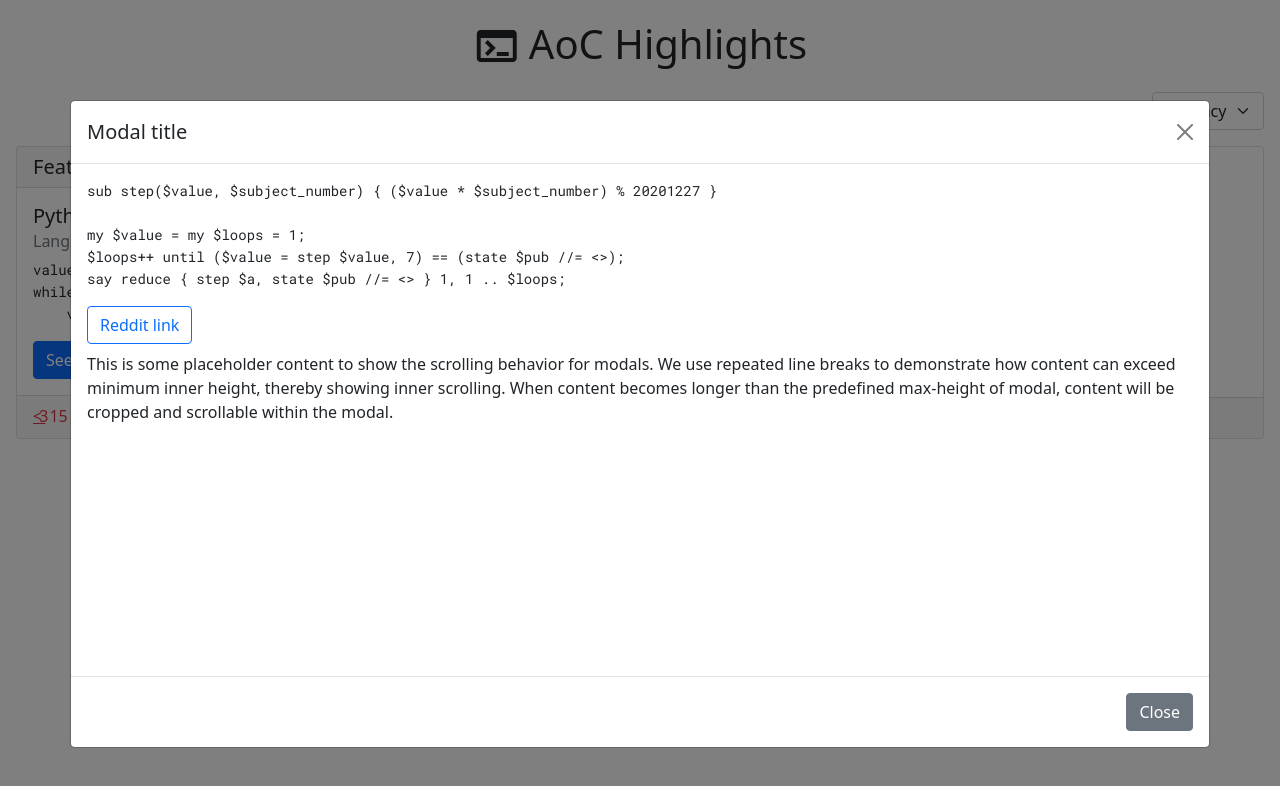
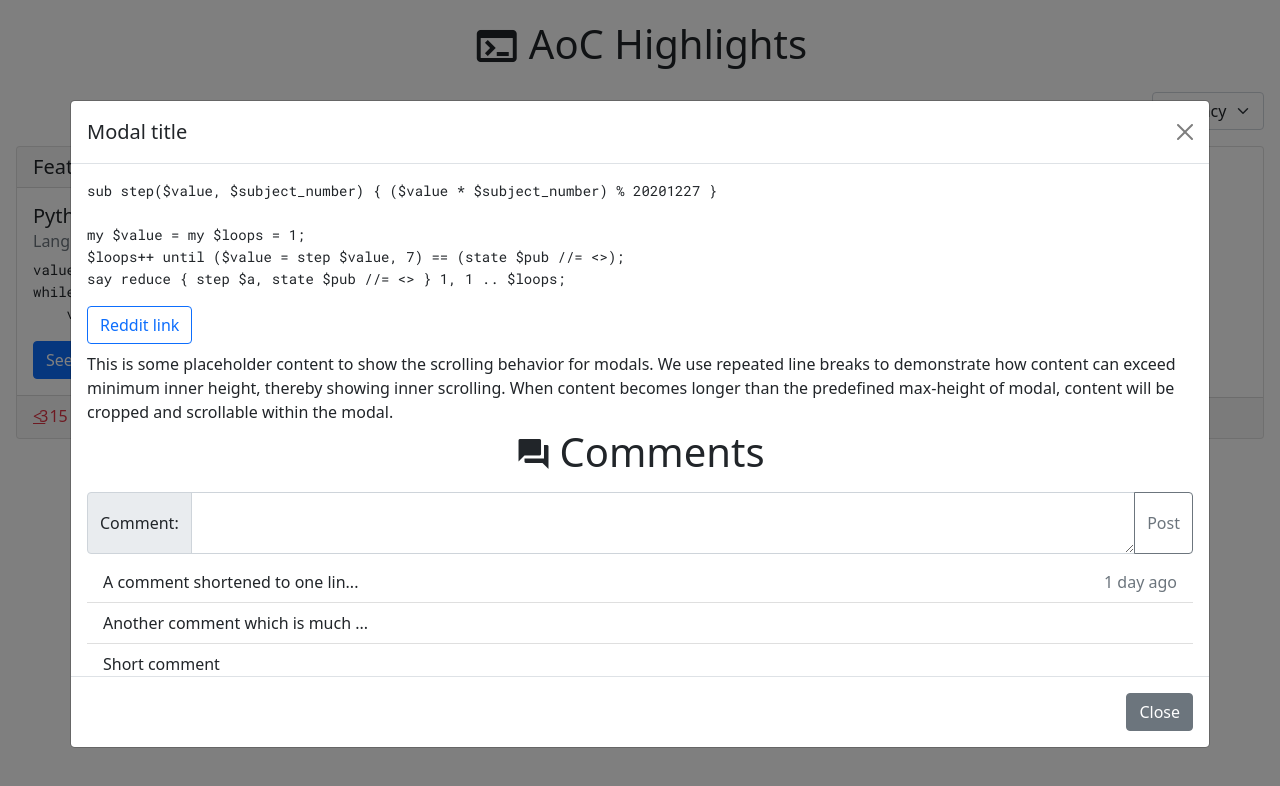
Before and after one commit to tameTNT/COMP1101-Summative-Assessment-1, a website: page client/index.html in a window 1280 px wide. Both pictures are taken after a click on the button "See post". Drawn offline with nearby package versions, Linux system fonts and the light colour scheme; a script that the page names is missing; a small style sheet from the web is missing.

Commit message:
✨ Add comments section to modal dialog

```diff
--- a/client/index.html
+++ b/client/index.html
@@ -102,7 +102,7 @@ my $value = my $loops = 1;
 $loops++ until ($value = step $value, 7) == (state $pub //= <>);
 say reduce { step $a, state $pub //= <> } 1, 1 .. $loops;</code></pre>
               <a href="#" class="btn btn-outline-primary mt-3 mb-2">Reddit link</a>
-              <p>
+              <p class="mb-0">
                 This is some placeholder content to show the scrolling behavior for modals. We use
                 repeated line breaks to
                 demonstrate how content can exceed minimum inner height, thereby showing inner
@@ -111,7 +111,29 @@ say reduce { step $a, state $pub //= <> } 1, 1 .. $loops;</code></pre>
                 scrollable within the
                 modal.
               </p>
-              <br><br><br><br><br><br><br><br><br><br><br><br><br><br><br><br><br><br><br><br>
+              <div class="d-flex justify-content-center align-items-center">
+                <span class="material-icons md-36 align-middle me-2">forum</span>
+                <h1><span class="align-middle">Comments</span></h1>
+              </div>
+              <div class="input-group mt-2 mb-2">
+                <span class="input-group-text">Comment:</span>
+                <textarea class="form-control" aria-label="With textarea"></textarea>
+                <button class="btn btn-outline-secondary" type="button">Post</button>
+              </div>
+              <ul class="list-group list-group-flush">
+                <li class="list-group-item">
+                  <div class="d-flex justify-content-between">
+                    <div>
+                      A comment shortened to one lin...
+                    </div>
+                    <div class="text-muted">
+                      1 day ago
+                    </div>
+                  </div>
+                </li>
+                <li class="list-group-item">Another comment which is much ...</li>
+                <li class="list-group-item">Short comment</li>
+              </ul>
             </div>
             <div class="modal-footer">
               <button type="button" class="btn btn-secondary" data-bs-dismiss="modal">Close</button>
```
